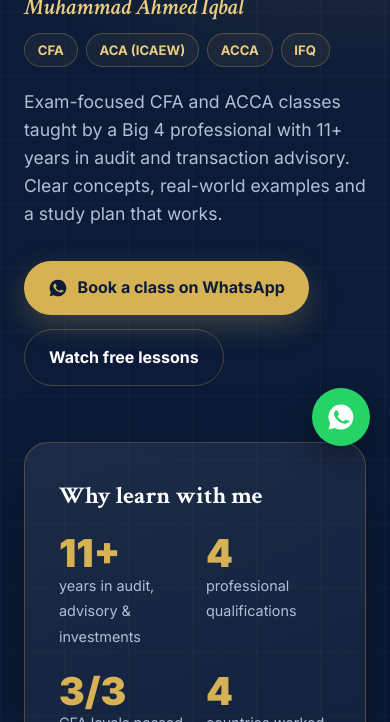
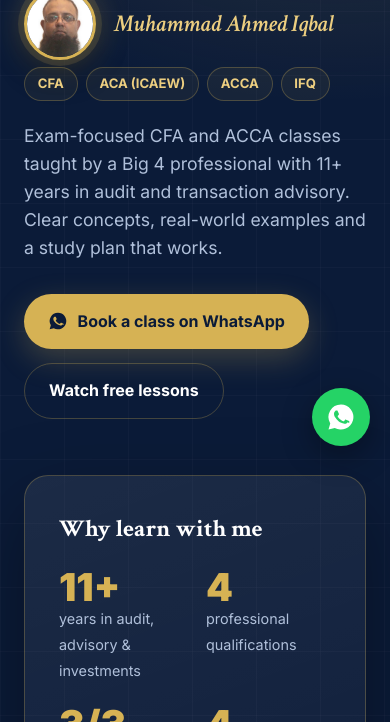
Before and after one commit to hahmadca125/hahmadca125.github.io, a plain HTML site: page index.html in a window 390 px wide. Shown: the part 378-1100 px from the top of the page. Drawn offline with Linux system fonts and the light colour scheme.

Commit message:
Add profile photo to hero

```diff
--- a/index.html
+++ b/index.html
@@ -67,6 +67,7 @@ header{position:sticky;top:0;z-index:50;background:rgba(6,16,34,.82);backdrop-fi
 .firms strong{display:block;color:var(--white);font-size:1rem;letter-spacing:.06em;margin-top:.3rem}
 @media(max-width:900px){.hero-grid{grid-template-columns:1fr}.hero{padding-top:64px}}
 
+.who{display:flex;align-items:center;gap:18px;margin-top:.2rem}.who img{width:96px;height:96px;border-radius:50%;object-fit:cover;flex:none;border:3px solid var(--gold);box-shadow:0 0 0 6px rgba(214,178,84,.14),0 0 34px rgba(214,178,84,.35),0 14px 30px rgba(0,0,0,.4)}@media(max-width:520px){.who img{width:72px;height:72px}}
 /* about */
 .about-grid{display:grid;grid-template-columns:1fr 1fr;gap:56px;align-items:start}
 .areas{display:grid;grid-template-columns:1fr 1fr;gap:14px;margin-top:1.6rem}
@@ -154,7 +155,7 @@ footer p{max-width:640px}
     <div>
       <div class="kicker">CFA &amp; ACCA coaching · Karachi and online</div>
       <h1>Learn finance from someone who has done the job.</h1>
-      <div class="tag">Muhammad Ahmed Iqbal</div>
+      <div class="who"><img src="ahmed.jpg" alt="Muhammad Ahmed Iqbal, CFA, ACCA" width="96" height="96"><div class="tag">Muhammad Ahmed Iqbal</div></div>
       <div class="creds"><span>CFA</span><span>ACA (ICAEW)</span><span>ACCA</span><span>IFQ</span></div>
       <p>Exam-focused CFA and ACCA classes taught by a Big 4 professional with 11+ years in audit and transaction advisory. Clear concepts, real-world examples and a study plan that works.</p>
       <div class="cta">
```
